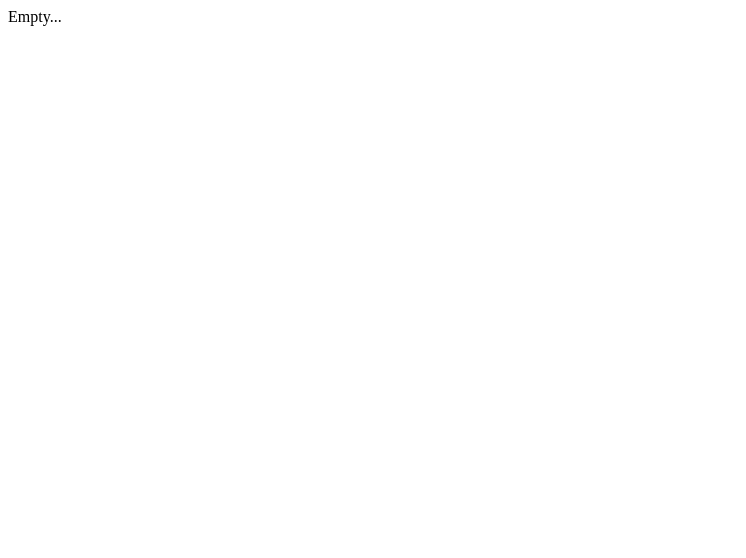
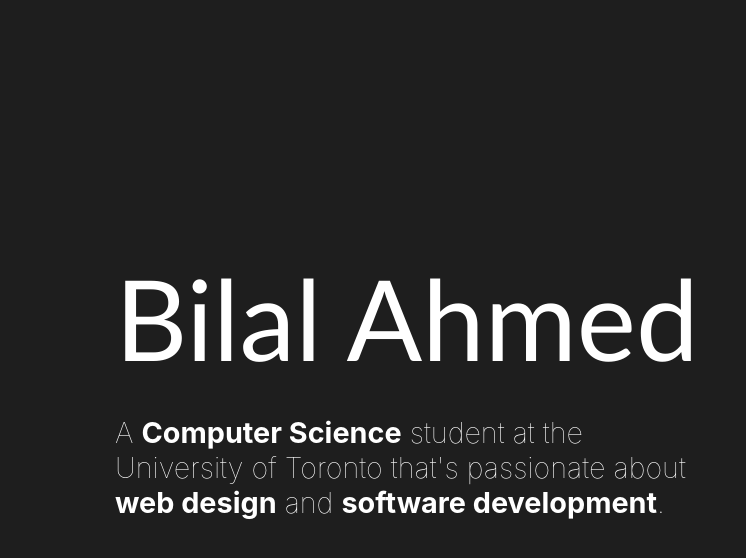
Before and after one commit to bill-ahmed/billahmed, a Vue app: page / in a window 1280 px wide. Shown: the top 558 px of the page, without its empty margins (0-746 px from the left). Built offline with nearby package versions, Linux system fonts and the light colour scheme.

Commit message:
basic layout

```diff
--- a/public/index.html
+++ b/public/index.html
@@ -4,7 +4,7 @@
     <meta charset="utf-8">
     <meta http-equiv="X-UA-Compatible" content="IE=edge">
     <meta name="viewport" content="width=device-width,initial-scale=1.0">
-    <link rel="icon" href="<%= BASE_URL %>favicon.ico">
+    <!-- <link rel="icon" href="<%= BASE_URL %>favicon.ico"> -->
     <title>Bilal Ahmed</title>
   </head>
   <body>
--- a/src/App.vue
+++ b/src/App.vue
@@ -1,21 +1,62 @@
 <template>
   <div id="app">
-    Empty...
+    <div class="spacer-5"/>
+    <div class="nrow space-between">
+      <div class="ncol" style="margin-left: 70px;">
+        <div class="nrow">
+          <div id="name">
+            Bilal Ahmed
+          </div>
+        </div>
+
+        <div class="nrow" id="short_info">
+          <p>
+            A <b>Computer Science</b> student at the <br/>
+          University of Toronto that's passionate about <br/>
+          <b>web design</b> and <b>software development</b>.
+          </p>
+        </div>
+
+        <div class="nrow space-evenly">
+        </div>
+      </div>
+
+      <div class="ncol" style="margin-right: 70px;">
+
+      </div>
+
+    </div>
   </div>
 </template>
 
 <script lang="ts">
 import { Component, Vue } from 'vue-property-decorator';
-import HelloWorld from './components/HelloWorld.vue';
 
 @Component({
   components: {
-    HelloWorld,
   },
 })
-export default class App extends Vue {}
+export default class App extends Vue {
+
+}
 </script>
 
-<style>
+<style scoped>
+#app {
+  width: 100%;
+  height: 100%;
 
+  display: flex;
+  flex-direction: column;
+}
+
+#name {
+  font-family: 'Gill Sans', 'Gill Sans MT', Calibri, 'Trebuchet MS', sans-serif;
+  font-size: 7rem;
+}
+
+#short_info {
+  font-size: 1.8rem;
+  font-weight: 100;
+}
 </style>
--- a/src/main.css
+++ b/src/main.css
@@ -1,5 +1,64 @@
 body {
-  width: 100vw;
+  width: 100%;
   height: 100vh;
-  overflow-y: scroll;
+
+  margin: 0;
+  overflow-y: auto;
+
+  color: white;
+  background: #1E1E1E;
+
+  font-family: -apple-system,BlinkMacSystemFont,Segoe UI,Roboto,Oxygen,Ubuntu,Cantarell,Fira Sans,Droid Sans,Helvetica Neue,sans-serif;
+
+  display: flex;
+  flex-direction: row;
 }
+
+p {
+  margin: 0;
+}
+
+.spacer { flex-grow: 1; }
+.spacer-1 { flex-grow: 0.1; }
+.spacer-2 { flex-grow: 0.2; }
+.spacer-3 { flex-grow: 0.3; }
+.spacer-4 { flex-grow: 0.4; }
+.spacer-5 { flex-grow: 0.5; }
+
+.nrow {
+  display: flex;
+  flex-direction: row;
+
+  padding: 15px;
+}
+
+.ncol {
+  display: flex;
+  flex-direction: column;
+
+  padding: 15px;
+}
+
+.space-evenly { justify-content: space-evenly; }
+.space-between { justify-content: space-between; }
+
+/*** CUSTOM SCROLLBAR ***/
+::-webkit-scrollbar {
+  width: 4px;
+}
+
+/* Track */
+::-webkit-scrollbar-track {
+  background: white;
+}
+
+/* Handle */
+::-webkit-scrollbar-thumb {
+  background: rgb(131, 131, 131);
+  border-radius: 10px;
+}
+
+/* Handle on hover */
+::-webkit-scrollbar-thumb:hover {
+  background: #555;
+}
```
